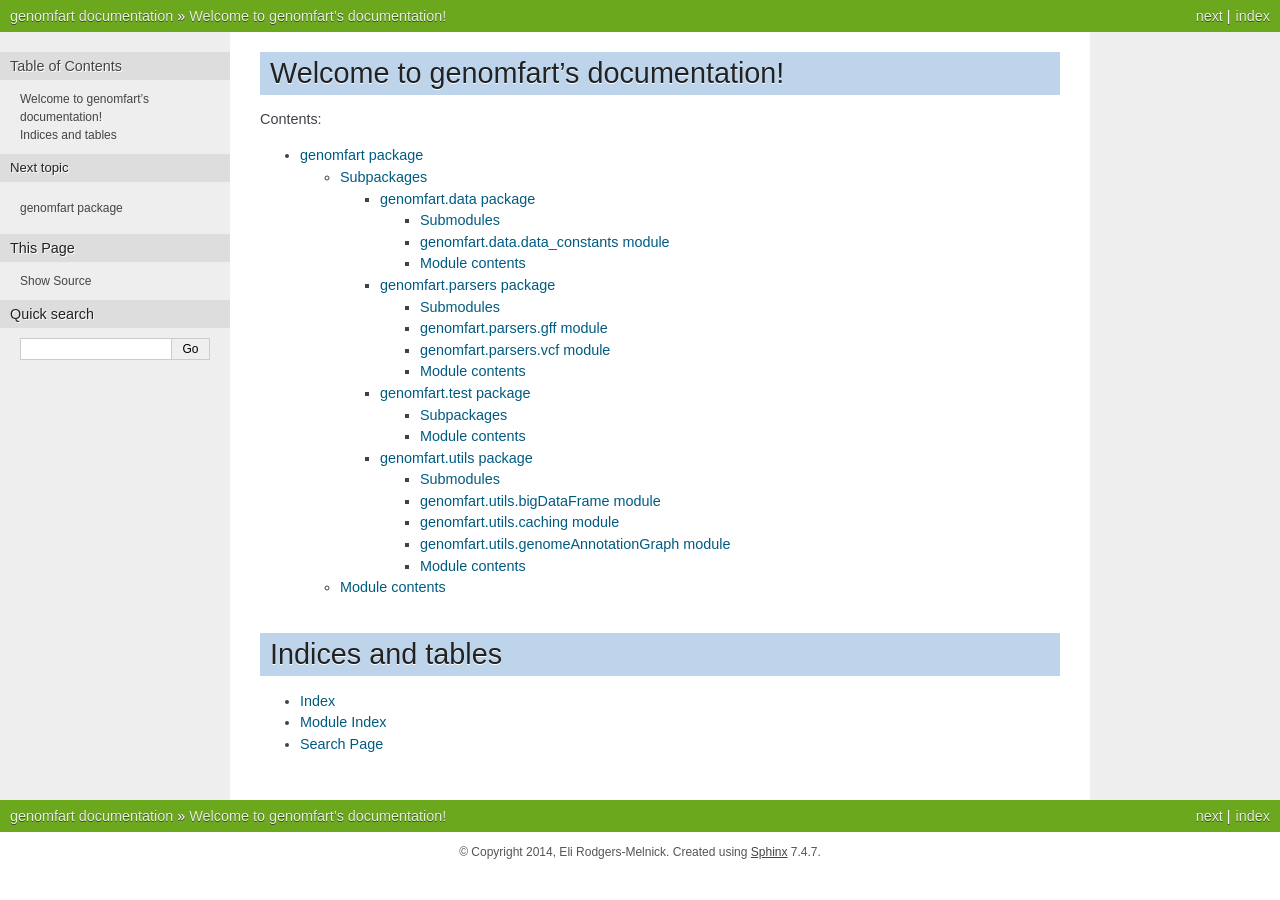
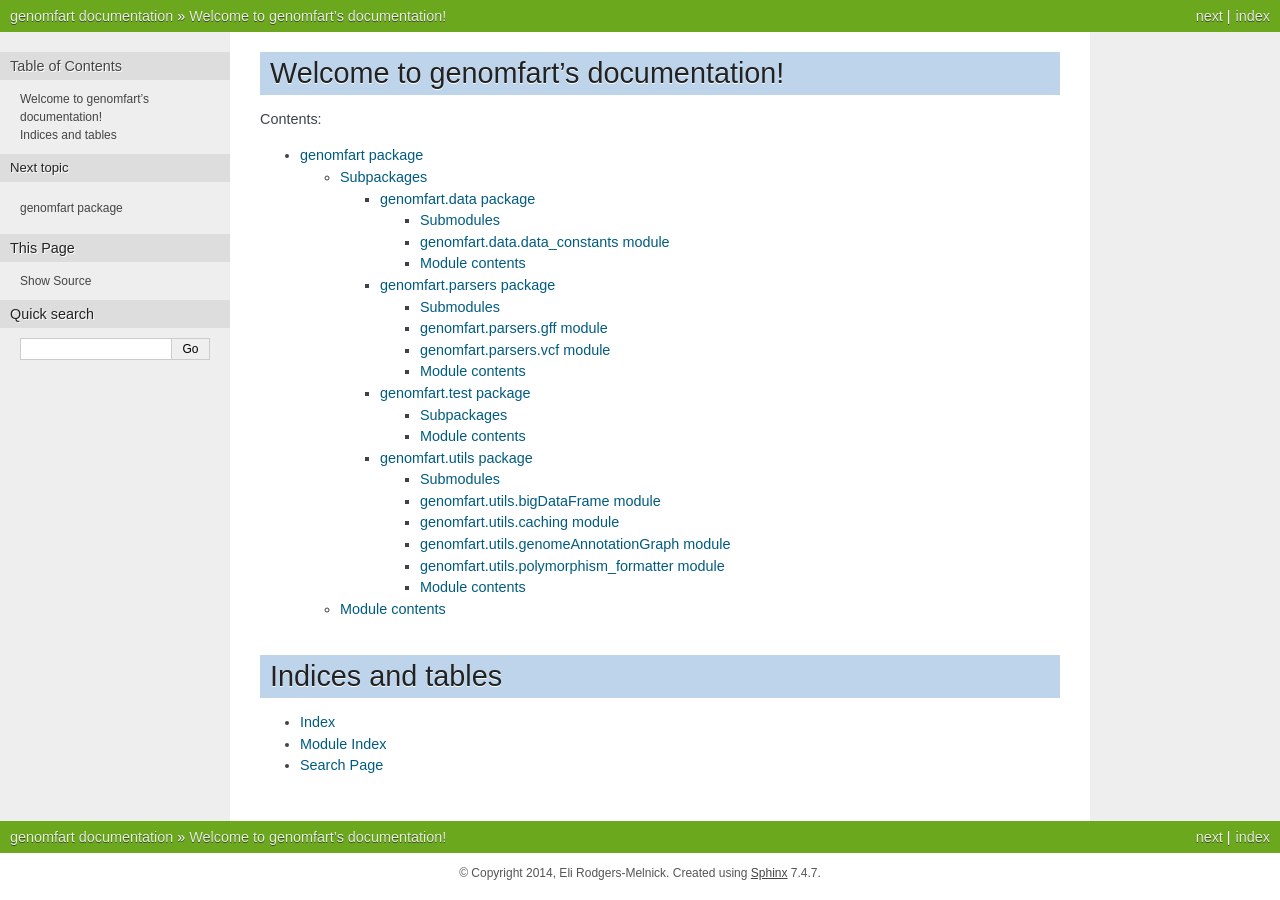
Before and after one commit to er432/genomfart, a Sphinx documentation site: the page built from docs/index.rst, in a window 1280 px wide. Built offline with Sphinx 7.4.7, drawn with Linux system fonts in a browser that asks for light colours.

Commit message:
Updated documentation

```diff
--- a/docs/genomfart.utils.rst
+++ b/docs/genomfart.utils.rst
@@ -28,6 +28,14 @@ genomfart.utils.genomeAnnotationGraph module
     :undoc-members:
     :show-inheritance:
 
+genomfart.utils.polymorphism_formatter module
+---------------------------------------------
+
+.. automodule:: genomfart.utils.polymorphism_formatter
+    :members:
+    :undoc-members:
+    :show-inheritance:
+
 
 Module contents
 ---------------
```
